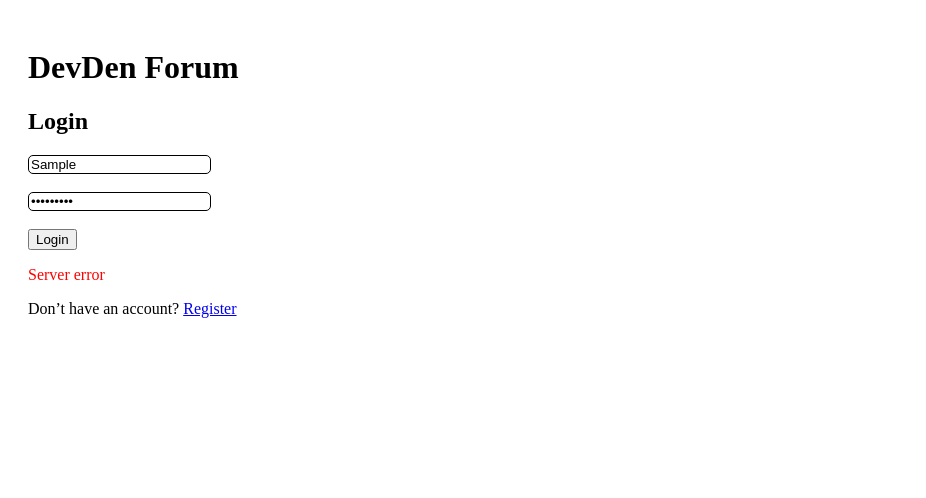
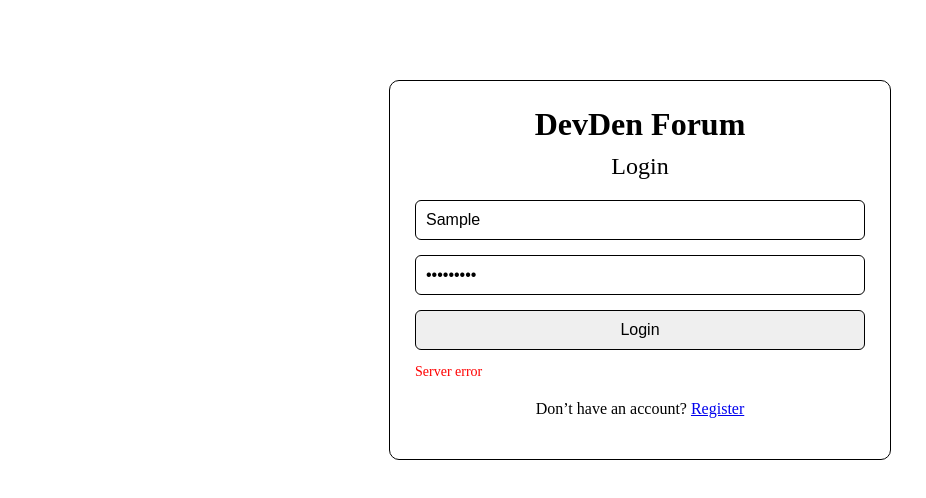
Before and after one commit to Sparkplug146/project-four, a React (Vite) app in the folder client/: page /login in a window 1280 px wide. Both pictures are taken after typing "Sample", "Sample123" into the empty fields and a click on the button "Login". Shown: the top 498 px of the page, without its empty margins (0-926 px from the left). Built offline with nearby package versions, Linux system fonts and the light colour scheme; no server answers.

Commit message:
Updated Login jsx file

```diff
--- a/client/src/pages/Login.jsx
+++ b/client/src/pages/Login.jsx
@@ -1,6 +1,7 @@
 import { useState, useContext, useEffect } from "react";
 import { Link, useNavigate } from "react-router-dom";
 import { AuthContext } from "../context/AuthContext";
+import "../styles/Auth.css";
 
 export default function Login() {
   const [username, setUsername] = useState("");
@@ -10,7 +11,6 @@ export default function Login() {
   const { login } = useContext(AuthContext);
   const navigate = useNavigate();
 
-  // Redirect if already logged in
   useEffect(() => {
     if (localStorage.getItem("token")) {
       navigate("/");
@@ -19,6 +19,7 @@ export default function Login() {
 
   function handleSubmit(e) {
     e.preventDefault();
+    setError("");
 
     fetch("http://localhost:5000/api/auth/login", {
       method: "POST",
@@ -40,42 +41,36 @@ export default function Login() {
   }
 
   return (
-    <div style={{ padding: "20px" }}>
-      <h1>DevDen Forum</h1>
-      <h2>Login</h2>
+    <div className="auth-container">
+      <div className="auth-title">
+        <h1>DevDen Forum</h1>
+        <h2>Login</h2>
+      </div>
 
-      <form onSubmit={handleSubmit}>
+      <form className="auth-form" onSubmit={handleSubmit}>
         <input
           placeholder="Username"
           value={username}
-          onChange={(e) => {
-            setUsername(e.target.value);
-            setError("");
-          }}
+          onChange={(e) => setUsername(e.target.value)}
         />
-        <br />
-        <br />
 
         <input
           placeholder="Password"
           type="password"
           value={password}
-          onChange={(e) => {
-            setPassword(e.target.value);
-            setError("");
-          }}
+          onChange={(e) => setPassword(e.target.value)}
         />
-        <br />
-        <br />
 
         <button type="submit">Login</button>
       </form>
 
-      {error && <p style={{ color: "red" }}>{error}</p>}
+      {error && <p className="auth-error">{error}</p>}
 
-      <p>
-        Don’t have an account? <Link to="/register">Register</Link>
-      </p>
+      <div className="auth-footer">
+        <p>
+          Don’t have an account? <Link to="/register">Register</Link>
+        </p>
+      </div>
     </div>
   );
 }
```
